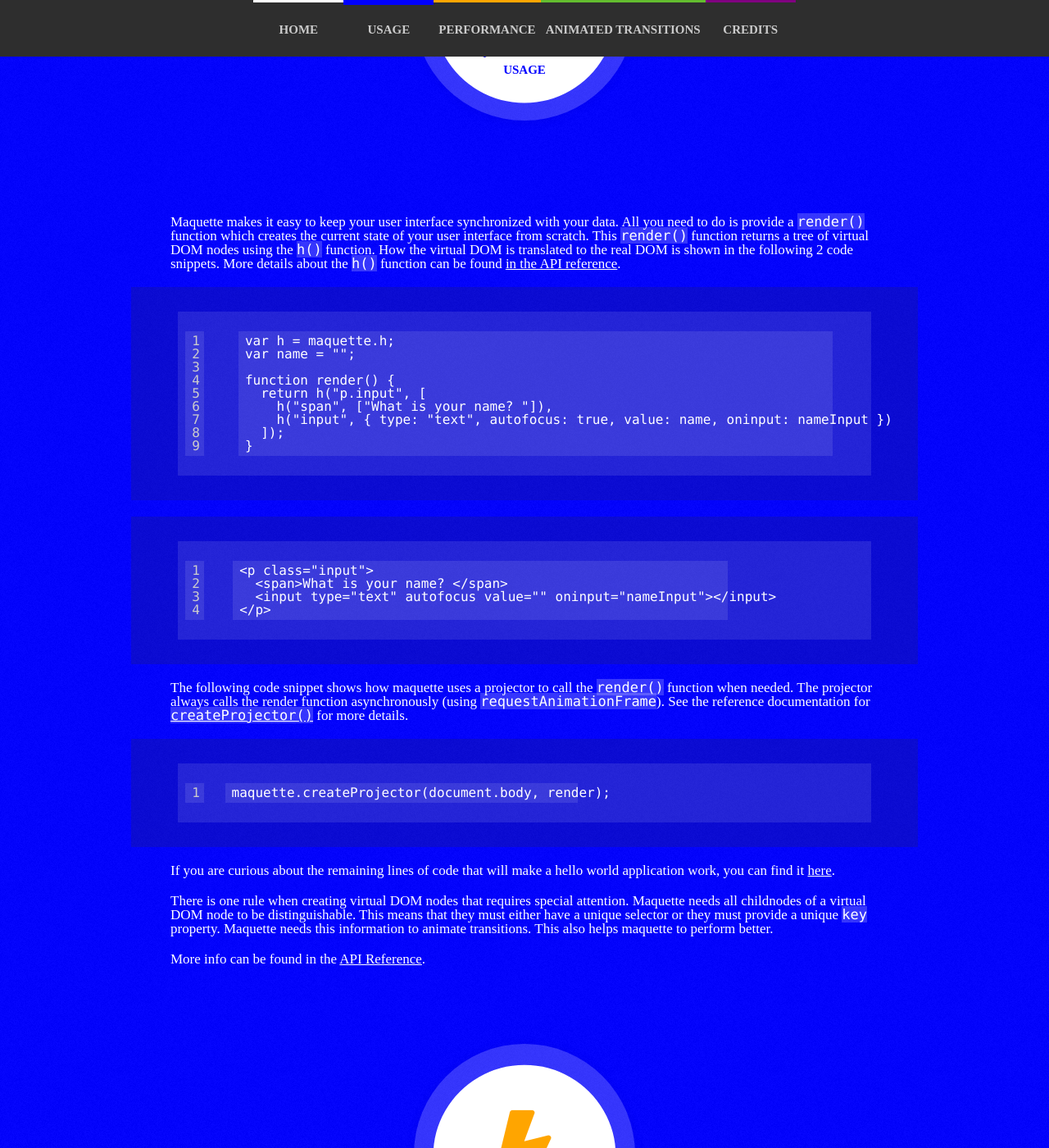
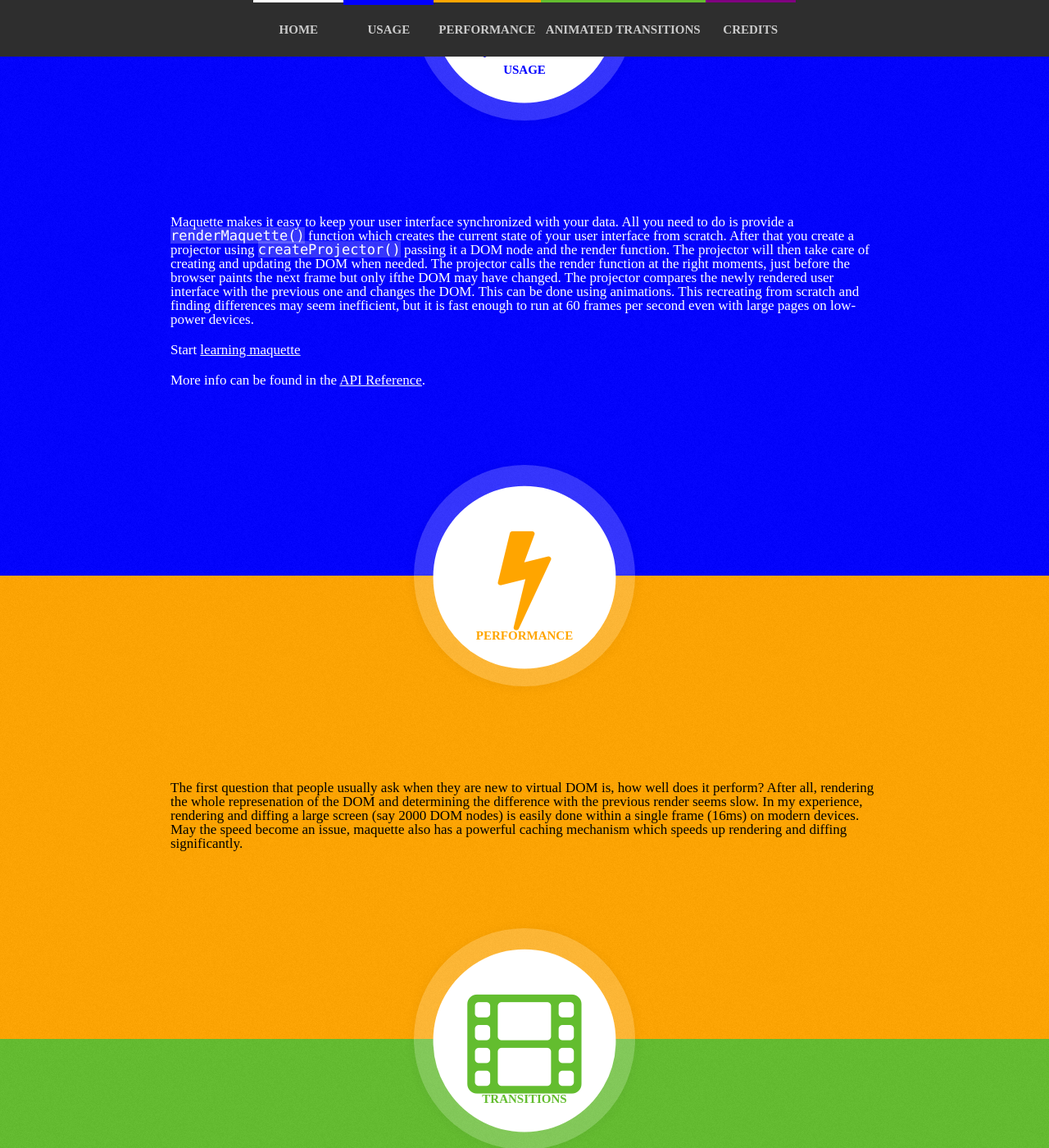
Before and after one commit to AFASSoftware/maquette, a Jekyll site: the page built from index.html, in a window 1280 px wide and 1400 px high, scrolled down 758 px. Shown: the whole window at 82% size. Built offline with Jekyll 4.4.1, drawn with Linux system fonts in a browser that asks for light colours; nearby versions of some CDN libraries; some of the changed text lies outside the part shown.

Commit message:
start of tutorial

```diff
--- a/_includes/usage.md
+++ b/_includes/usage.md
@@ -1,44 +1,12 @@
 Maquette makes it easy to keep your user interface synchronized with your data.
-All you need to do is provide a `render()` function which creates the current state of your
+All you need to do is provide a `renderMaquette()` function which creates the current state of your
 user interface from scratch.
-This `render()` function returns a tree of virtual DOM nodes using the `h()` function.
-How the virtual DOM is translated to the real DOM is shown in the following 2 code snippets.
-More details about the `h()` function can be found
-[in the API reference](https://github.com/johan-gorter/maquette/blob/master/docs/API.md#maquetteh).
+After that you create a projector using `createProjector()` passing it a DOM node and the render function.
+The projector will then take care of creating and updating the DOM when needed.
+The projector calls the render function at the right moments, just before the browser paints the next frame but only ifthe DOM may have changed.
+The projector compares the newly rendered user interface with the previous one and changes the DOM. This can be done using animations.
+This recreating from scratch and finding differences may seem inefficient, but it is fast enough to run at 60 frames per second even with large pages on low-power devices.
 
-{% highlight text linenos=table %}
-var h = maquette.h;
-var name = "";
-
-function render() {
-  return h("p.input", [
-    h("span", ["What is your name? "]),
-    h("input", { type: "text", autofocus: true, value: name, oninput: nameInput })
-  ]);
-}
-{% endhighlight %}
-
-{% highlight text linenos=table %}
-<p class="input">
-  <span>What is your name? </span>
-  <input type="text" autofocus value="" oninput="nameInput"></input>
-</p>
-{% endhighlight %}
-
-The following code snippet shows how maquette uses a projector to call the `render()` function when needed.
-The projector always calls the render function asynchronously (using `requestAnimationFrame`).
-See the reference documentation for [`createProjector()`](https://github.com/johan-gorter/maquette/blob/master/docs/API.md#maquettecreateprojector) for more details.
-
-{% highlight text linenos=table %}
-maquette.createProjector(document.body, render);
-{% endhighlight %}
-
-If you are curious about the remaining lines of code that will make a hello world application work,
-you can find it [here](https://github.com/johan-gorter/maquette/blob/master/examples/helloworld/index.html).
-
-There is one rule when creating virtual DOM nodes that requires special attention.
-Maquette needs all childnodes of a virtual DOM node to be distinguishable.
-This means that they must either have a unique selector or they must provide a unique `key` property.
-Maquette needs this information to animate transitions. This also helps maquette to perform better.
+Start [learning maquette](tutorial/1-intro.html)
 
 More info can be found in the [API Reference](https://github.com/johan-gorter/maquette/blob/master/docs/API.md).
```
Also changed, not shown: _includes/home.md (+2 -2 lines), _includes/usage_old.md (added, +44 -0 lines).
